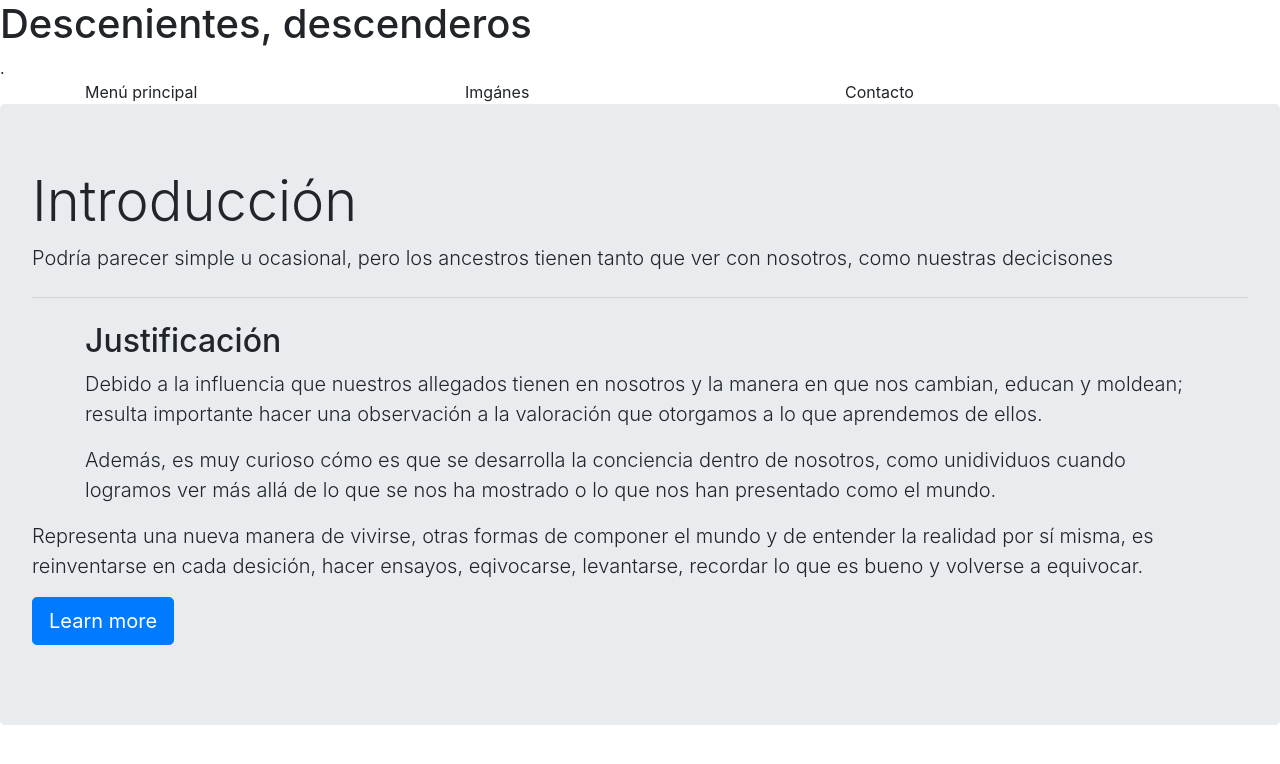
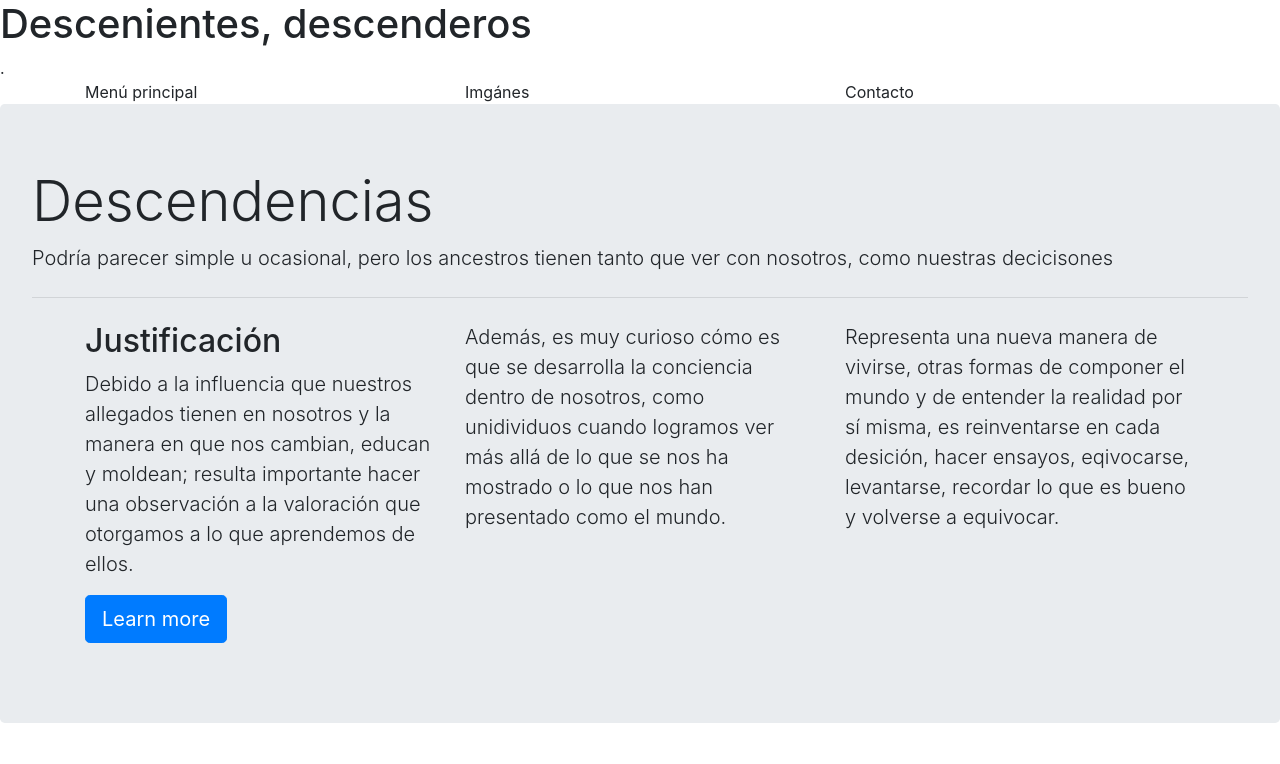
Before and after one commit to arielmerin/BootstrapAr, a website: page index.html in a window 1280 px wide. Drawn offline with nearby package versions, Linux system fonts and the light colour scheme.

Commit message:
Haciendo que los temas se mantengan en la mimsa fila pero con 3 columnas distintas

```diff
--- a/index.html
+++ b/index.html
@@ -22,26 +22,36 @@
 </div>
 
 <div class="jumbotron">
-  <h1 class="display-4">Introducción</h1>
+  <h1 class="display-4">Descendencias</h1>
   <p class="lead">Podría parecer simple u ocasional, pero los ancestros tienen tanto que ver con nosotros, como nuestras decicisones</p>
   <hr class="my-4">
   <div class="container">
+    <div class="row">
+        <div class="col">
           <h2> Justificación </h2>
           <p class="lead">Debido a la influencia que nuestros allegados tienen en nosotros y la manera en que nos cambian, educan y moldean; resulta importante
             hacer una observación a la valoración que otorgamos a lo que aprendemos de ellos.
           </p>
+        </div>
+        <div class="col">
+
           <p class="lead">
             Además, es muy curioso cómo es que se desarrolla la conciencia dentro de nosotros, como unidividuos cuando
             logramos ver más allá de lo que se nos ha mostrado o lo que nos han presentado como el mundo.
           </p>
         </div>
+        <div class="col">
+
           <p class="lead">
             Representa una nueva manera de vivirse, otras formas de componer el mundo y de entender la realidad por sí misma,
             es reinventarse en cada desición, hacer ensayos, eqivocarse, levantarse, recordar lo que es bueno y volverse a equivocar.
           </p>
+        </div>
+      </div>
       <p class="lead">
         <a class="btn btn-primary btn-lg" href="#" role="button">Learn more</a>
       </p>
+  </div>
 </div>
 
 
```
Lines whose indentation alone changed are shown as unchanged.
